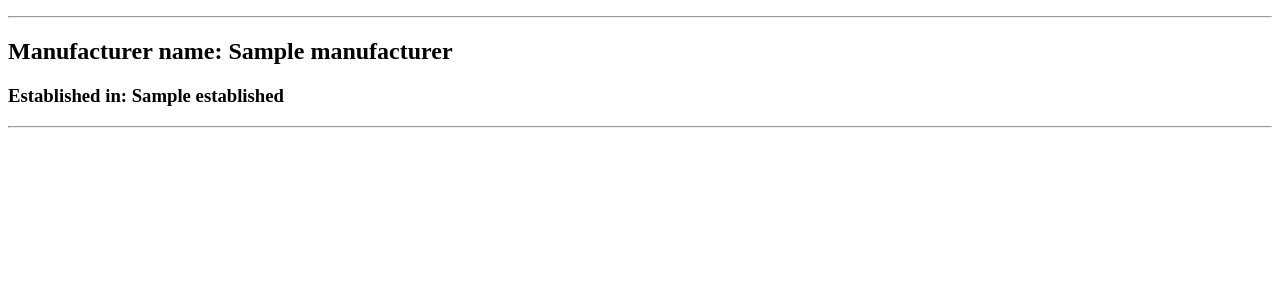
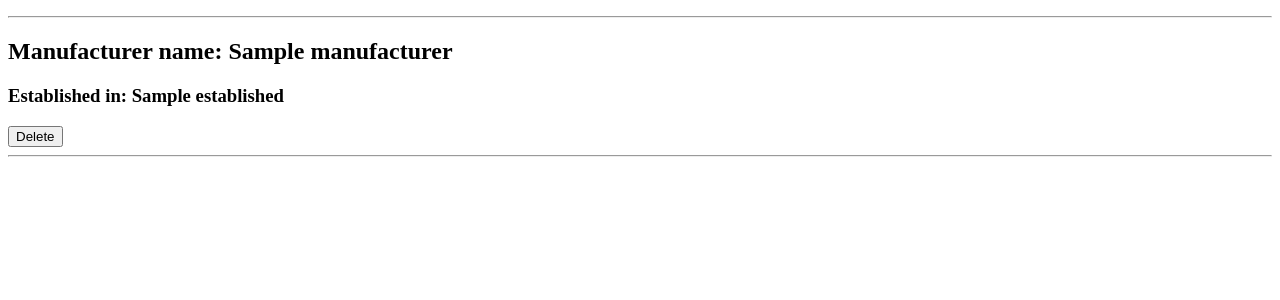
Before and after one commit to fraserr1991/Week_05_Project, a Flask app: template templates/manufacturer/index.html in a window 1280 px wide. Shown: the part 106-406 px from the top of the page. Run offline with Flask 2, Linux system fonts and the light colour scheme; the template is opened without the code that fills it: most values are stand-ins (such as "Sample title", 1, 10 or a date in 2020).

Commit message:
Manufacturer can now be deleted while killing off children of the deleted parent

```diff
--- a/db/shop_manager.sql
+++ b/db/shop_manager.sql
@@ -14,5 +14,5 @@ CREATE TABLE inventory_items (
     stock_quantity INT,
     buying_cost INT,
     selling_price INT,
-    manufacturer_id INT NOT NULL REFERENCES manufacturers(id)
+    manufacturer_id INT NOT NULL REFERENCES manufacturers(id) ON DELETE CASCADE
 );
--- a/repositories/manufacturer_repository.py
+++ b/repositories/manufacturer_repository.py
@@ -33,3 +33,8 @@ def select_all():
         manufacturer = Manufacturer(row['name'], row['established'], row['id'])
         manufacturers.append(manufacturer)
     return manufacturers
+
+def delete(id):
+    sql = "DELETE FROM manufacturers WHERE id = %s"
+    values = id
+    run_sql(sql, values)
--- a/templates/inventory/index.html
+++ b/templates/inventory/index.html
@@ -10,7 +10,6 @@
         <h4>Stock quantity: {{ item.stock_quantity }}</h4>
         <h4>buying cost: {{ item.buying_cost }}</h4>
         <h4>selling price: {{ item.selling_price }}</h4>
-        <h4>{{item.id}}</h4>
 
 
         <form class="form-inline" action="/inventory/{{ item.id }}/delete/" method="POST">
--- a/templates/manufacturer/index.html
+++ b/templates/manufacturer/index.html
@@ -1,10 +1,16 @@
 {% extends "base.html" %}
 {% block content %}
 <hr>
-
-{% for manufacturer in all_manufacturers %}
-<h2>Manufacturer name: {{ manufacturer.name }}</h2>
-<h3>Established in: {{manufacturer.established }}</h3>
+<div class="manufacturer-container"></div>
+    {% for manufacturer in all_manufacturers %}
+    <div class="manufacturer">
+        <h2>Manufacturer name: {{ manufacturer.name }}</h2>
+        <h3>Established in: {{manufacturer.established }}</h3>
+        <form class="form-inline-2" action="/manufacturer/{{ manufacturer.id }}/delete/" method="POST">
+            <input type="submit" value="Delete">
+        </form>
+    </div>
+</div>
 <hr>
 {% endfor %}
 {% endblock %}
```
Also changed, not shown: controllers/shop_controller.py (+6 -1 lines).
